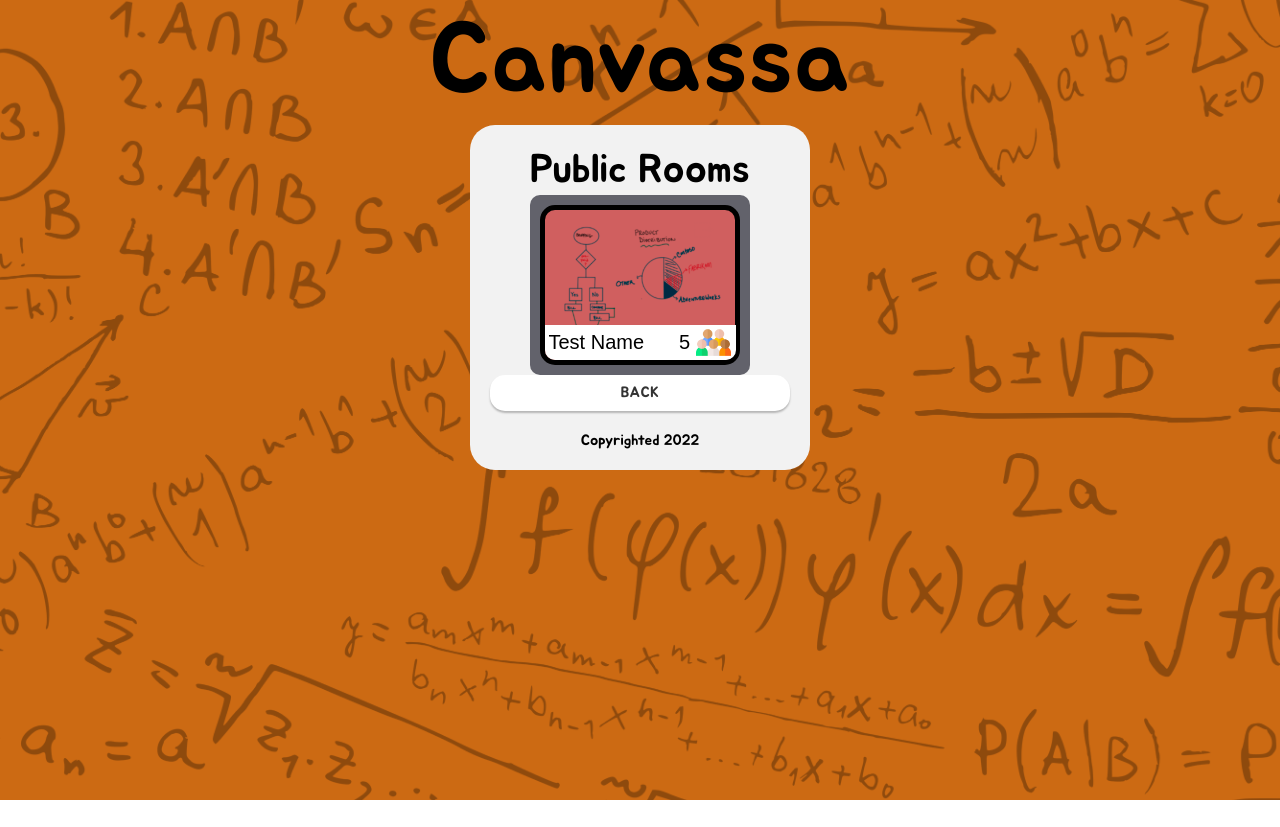
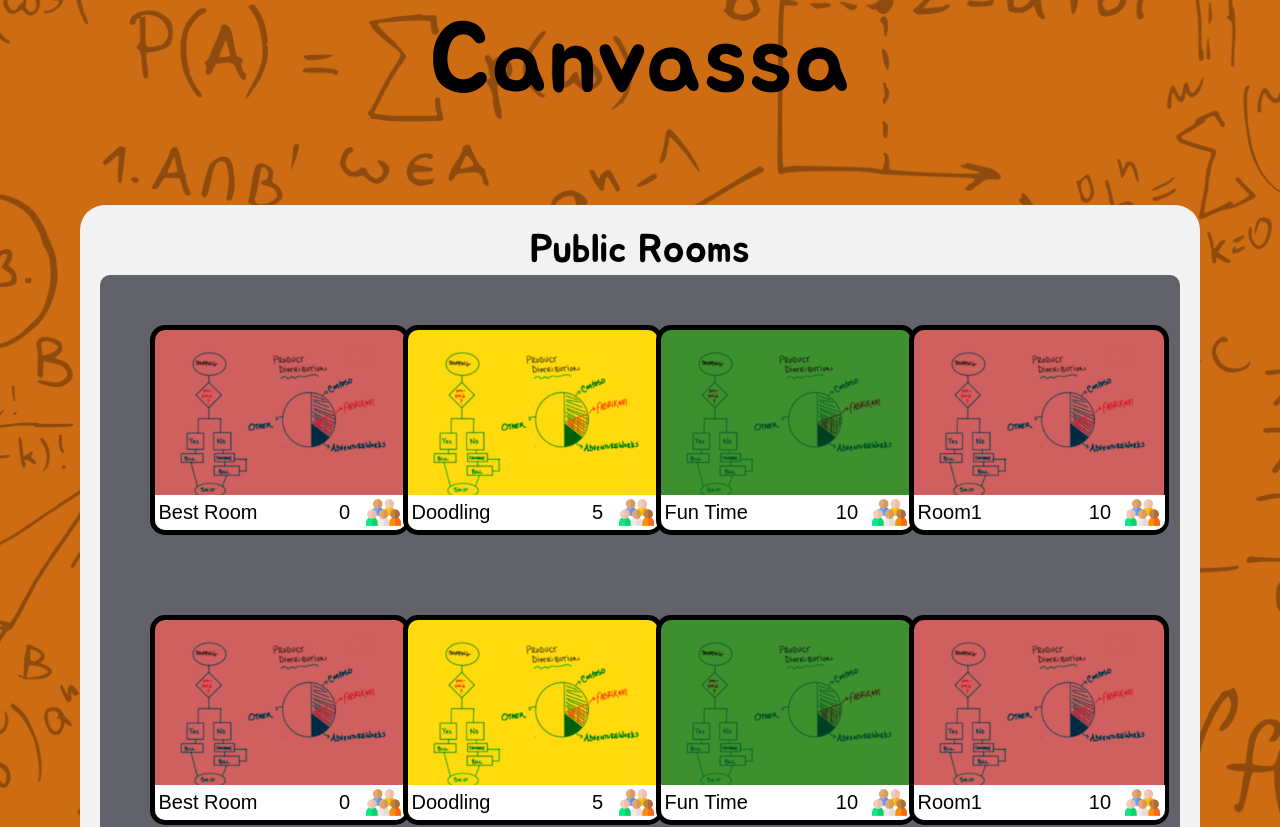
Before and after one commit to UTSCC09/project-canvassa, a React (Create React App) app in the folder frontend/: page /rooms/public in a window 1280 px wide. Shown: the top 827 px of the page. Before the commit the page ends 800 px from the top, so only its background shows below. Built offline with nearby package versions, Linux system fonts and the light colour scheme.

Commit message:
Acceptable Public Rooms Page

```diff
--- a/frontend/src/pages/PublicRoomsPage/PublicRoomsPage.jsx
+++ b/frontend/src/pages/PublicRoomsPage/PublicRoomsPage.jsx
@@ -1,12 +1,17 @@
 import React from "react";
-import styled, {keyframes} from "styled-components";
-import { Button, ContentContainer, TitleText, SubTitleText, RoomComponent} from "../../shared/components";
+import styled, { keyframes } from "styled-components";
+import {
+  Button,
+  ContentContainer,
+  TitleText,
+  SubTitleText,
+  RoomComponent,
+} from "../../shared/components";
 import backgroundimg from "../../assets/images/math-transparent-background-30.png";
-import {PATHS} from "../../shared/constants";
+import { PATHS } from "../../shared/constants";
+import { Grid } from "@mui/material";
 
 export const PublicRoomsPage = () => {
-
-
   return (
     <Background>
       <Container>
@@ -14,8 +19,40 @@ export const PublicRoomsPage = () => {
         <ContentContainer>
           <SubTitleText>Public Rooms</SubTitleText>
           <RoomsContainer>
-          <RoomComponent>
-          </RoomComponent>
+            <Grid
+              container
+              direction="row"
+              justifyContent="spaced-between"
+              alignItems="flex-center"
+              rowSpacing={10}
+              columnSpacing={{ xs: 4, sm: 4, md: 4, lg: 4, xl:4}}
+              columns={{ xs: 4, sm: 8, md: 12, lg: 16, xl:20 }}
+            >
+              <Grid item xs={4} sm={4} md={4}>
+                <RoomComponent name="Best Room" players="0" />
+              </Grid>
+              <Grid item xs={4} sm={4} md={4}>
+                <RoomComponent name="Doodling" players="5" color="#ffdb0e" />
+              </Grid>
+              <Grid item xs={4} sm={4} md={4}>
+                <RoomComponent name="Fun Time" players="10" color="#3e902f" />
+              </Grid>
+              <Grid item xs={4} sm={4} md={4}>
+                <RoomComponent name="Room1" players="10" />
+              </Grid>
+              <Grid item xs={4} sm={4} md={4}>
+                <RoomComponent name="Best Room" players="0" />
+              </Grid>
+              <Grid item xs={4} sm={4} md={4}>
+                <RoomComponent name="Doodling" players="5" color="#ffdb0e" />
+              </Grid>
+              <Grid item xs={4} sm={4} md={4}>
+                <RoomComponent name="Fun Time" players="10" color="#3e902f" />
+              </Grid>
+              <Grid item xs={4} sm={4} md={4}>
+                <RoomComponent name="Room1" players="10" />
+              </Grid>
+            </Grid>
           </RoomsContainer>
           <ButtonContainer>
             <Button href={PATHS.LANDING_PAGE}>Back</Button>
@@ -24,13 +61,12 @@ export const PublicRoomsPage = () => {
         </ContentContainer>
       </Container>
     </Background>
-  )
-
-
-}
+  );
+};
 
 const RoomsContainer = styled.div`
-  padding: 1em;
+  padding: 5em;
+  margin-bottom: 5em;
   border-radius: 1em;
   background-color: #62626b;
 `;
@@ -44,7 +80,7 @@ const Container = styled.div`
   flex-direction: column;
   align-items: center;
   justify-content: flex-start;
-`
+`;
 
 const BackgroundAnimation = keyframes`
     0%   {background-color:rgb(178, 29, 29);   background-size: 1000px;}
@@ -52,11 +88,11 @@ const BackgroundAnimation = keyframes`
     50%  {background-color:rgb(25, 25, 179);background-size: 500px;}
     75%  {background-color:green;background-size: 1500px;}
     100% {background-color:red;background-size: 1000px;}
-`
+`;
 
 const Background = styled.div`
-  height:100vh;
-  width: 100vw;
+  height:fit-content;
+  min-height: 100vh;
   display: flex;
   flex-direction: column;
   align-items: center;
--- a/frontend/src/shared/components/ContentContainer.jsx
+++ b/frontend/src/shared/components/ContentContainer.jsx
@@ -11,4 +11,5 @@ export const ContentContainer = styled.div`
   align-items: center;
   flex-direction: column;
   padding: 2rem;
+  margin: 10vh;
 `;
--- a/frontend/src/shared/components/RoomComponent.jsx
+++ b/frontend/src/shared/components/RoomComponent.jsx
@@ -5,13 +5,13 @@ import backgroundimg from "../../assets/images/canvas-small.png";
 import peopleicon from "../../assets/images/people-icon.png";
 import {PATHS} from "../../shared/constants";
 
-export const RoomComponent = (props) => {
+export const RoomComponent = ({name, players, color}) => {
 
   return (
-    <Background>
+    <Background color = {color || '#d05f5f'}>
         <BottomBar>
-            <Name>Test Name</Name>
-            <Number>5</Number>
+            <Name>{name || 'Room Name'}</Name>
+            <Number>{players || '5'}</Number>
             <PeopleIcon/>
             </BottomBar>
     </Background>
@@ -38,23 +38,27 @@ const Name = styled.div`
 const PeopleIcon = styled.div`
   height: 3.5em;
   width: 3.5em;
-  background-color: red;
   background:url(${peopleicon});
   background-size: cover;
   margin-right: 0.5em;
 `;
 
 const Background = styled.div`
+  margin: 0, 5em;
   position: relative;
-  height: 15em;
-  width: 19em;
+  height: 20em;
+  width: 25em;
   background:url(${backgroundimg});
   background-size: contain;
+  margin: 0 auto;
   border-radius: 1.5em;
   border-style: solid;
   border-width: 0.5em;
-  background-color: #d05f5f; /* Tint color */
+  background-color: ${(props)=> props.color}; /* Tint color */
   background-blend-mode: multiply;
+  &:hover{
+    filter: brightness(85%);
+  }
 `;
 
 const BottomBar = styled.div`
@@ -63,7 +67,7 @@ const BottomBar = styled.div`
     left:-0.05em;
     border-radius: 0em 0em 1em 1em;
     height: 3.5em;
-    width: 19.1em;
+    width: 25.1em;
     background-color: white;
     display:flex;
     align-items: center;
```
Lines whose indentation alone changed are shown as unchanged.
